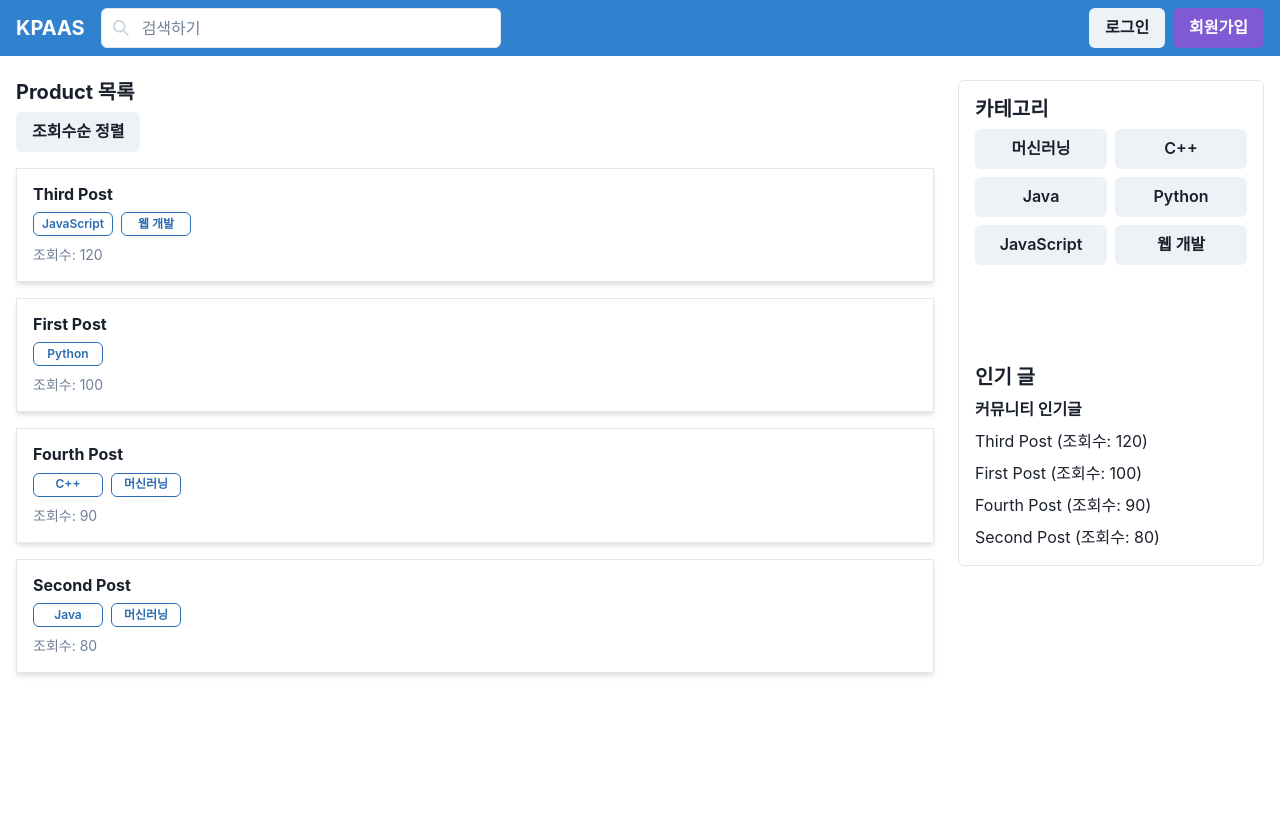
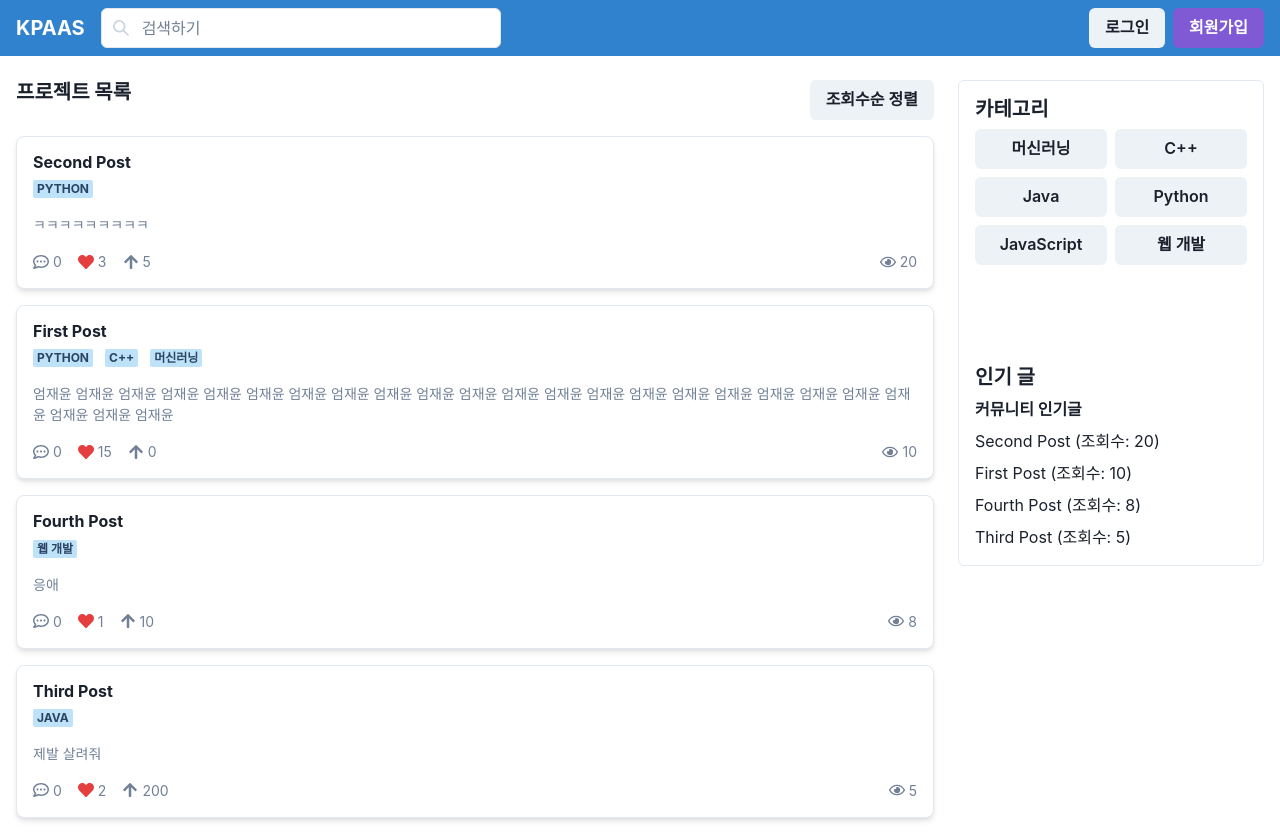
Before and after one commit to K-PaaS-SideKick/k-paas-front, a React (Create React App) app: page /project in a window 1280 px wide. Before the commit the page ends 800 px from the top, so only its background shows below. Built offline with nearby package versions, Linux system fonts and the light colour scheme.

Commit message:
Post design

```diff
--- a/src/Pages/mypage/MypageContainer.tsx
+++ b/src/Pages/mypage/MypageContainer.tsx
@@ -1,21 +1,16 @@
 import React, { useState } from 'react';
 import MypagePresentation from './MypagePresentation';
+import { useAppContext } from "../../AppContext";
 
 const MypageContainer: React.FC = () => {
-  // 예시로 상태를 관리
-  const [userName, setUserName] = useState('John Doe');
-  const [userEmail, setUserEmail] = useState('john.doe@example.com');
 
-  // 이 함수는 사용자 이름을 업데이트할 때 사용됩니다.
-  const updateUserName = (newName: string) => {
-    setUserName(newName);
-  };
+    const context = useAppContext();
+
+    const id = context.userId;
 
   return (
     <MypagePresentation
-      userName={userName}
-      userEmail={userEmail}
-      onUpdateUserName={updateUserName}
+      id = {id}
     />
   );
 };
--- a/src/Pages/mypage/MypagePresentation.tsx
+++ b/src/Pages/mypage/MypagePresentation.tsx
@@ -1,16 +1,13 @@
 import React from 'react';
-import { Link } from 'react-router-dom';
 
 interface MypagePresentationProps {
-  userName: string;
-  userEmail: string;
-  onUpdateUserName: (newName: string) => void;
+  id : string | null
 }
 
 const MypagePresentation: React.FC<MypagePresentationProps> = (props) => {
   return (
     <div>
-      <h2>프로필</h2>
+      <h2>사용자 아이디 : {props.id}</h2>
     </div>
   );
 };
--- a/src/Pages/project/ProjectContainer.tsx
+++ b/src/Pages/project/ProjectContainer.tsx
@@ -4,19 +4,76 @@ import { useDisclosure } from "@chakra-ui/react";
 import ProjectPresentation from "./ProjectPresentation";
 import { useAppContext } from "../../AppContext";
 
+interface Comment {
+  id: number;
+  content: string;
+  authorId: string;
+  createdAt: Date;
+  likes: number;
+}
+
 interface Post {
   id: number;
   title: string;
   content: string;
+  authorId: string;
+  createdAt: Date;
   categories: string[];
   views: number;
+  upvotes: number;
+  likes: number;
+  comments: Comment[];
 }
 
 const dummyPosts: Post[] = [
-  { id: 1, title: "First Post", content: "엄재윤 엄재윤 엄재윤 엄재윤 엄재윤 엄재윤 엄재윤 엄재윤 엄재윤 엄재윤 엄재윤 엄재윤 엄재윤 엄재윤 엄재윤 엄재윤 엄재윤 엄재윤 엄재윤 엄재윤 엄재윤 엄재윤 엄재윤 엄재윤 ", categories: ["Python"], views: 100 },
-  { id: 2, title: "Second Post", content: "메가커피 아샷추 맛있네 메가커피 아샷추 맛있네 메가커피 아샷추 맛있네 메가커피 아샷추 맛있네 메가커피 아샷추 맛있네 메가커피 아샷추 맛있네 메가커피 아샷추 맛있네 메가커피 아샷추 맛있네 ", categories: ["Java", "머신러닝"], views: 80 },
-  { id: 3, title: "Third Post", content: "Third", categories: ["JavaScript", "웹 개발"], views: 120 },
-  { id: 4, title: "Fourth Post", content: "네 번째", categories: ["C++", "머신러닝"], views: 90 },
+  {
+    id: 1,
+    title: "First Post",
+    content: "엄재윤 엄재윤 엄재윤 엄재윤 엄재윤 엄재윤 엄재윤 엄재윤 엄재윤 엄재윤 엄재윤 엄재윤 엄재윤 엄재윤 엄재윤 엄재윤 엄재윤 엄재윤 엄재윤 엄재윤 엄재윤 엄재윤 엄재윤 엄재윤 ",
+    authorId: "user1",
+    createdAt: new Date(),
+    categories: ["Python" ,"C++", "머신러닝"],
+    views: 10,
+    upvotes: 0,
+    likes: 15,
+    comments: []
+  },
+  {
+    id: 2,
+    title: "Second Post",
+    content: "ㅋㅋㅋㅋㅋㅋㅋㅋㅋ",
+    authorId: "user2",
+    createdAt: new Date(),
+    categories: ["Python"],
+    views: 20,
+    upvotes: 5,
+    likes: 3,
+    comments: []
+  },
+  {
+    id: 3,
+    title: "Third Post",
+    content: "제발 살려줘",
+    authorId: "user1",
+    createdAt: new Date(),
+    categories: ["Java"],
+    views: 5,
+    upvotes: 200,
+    likes: 2,
+    comments: []
+  },
+  {
+    id: 4,
+    title: "Fourth Post",
+    content: "응애",
+    authorId: "user4",
+    createdAt: new Date(),
+    categories: ["웹 개발"],
+    views: 8,
+    upvotes: 10,
+    likes: 1,
+    comments: []
+  },
 ];
 
 const categories = ["머신러닝", "C++", "Java", "Python", "JavaScript", "웹 개발"];
@@ -39,6 +96,7 @@ const ProjectContainer: React.FC = () => {
   const [error, setError] = useState<string>("");
 
   const [posts, setPosts] = useState<Post[]>(dummyPosts);
+  const [newComment, setNewComment] = useState("");
   const [filteredPosts, setFilteredPosts] = useState<Post[]>(dummyPosts);
   const [selectedCategories, setSelectedCategories] = useState<string[]>([]);
   const [newPostTitle, setNewPostTitle] = useState("");
@@ -110,12 +168,17 @@ const ProjectContainer: React.FC = () => {
     }
 
     if (newPostTitle && newPostContent && newPostCategories.length > 0) {
-      const newPost = {
+      const newPost: Post = {
         id: posts.length + 1,
         title: newPostTitle,
         content: newPostContent,
+        authorId: context.userId || "",
+        createdAt: new Date(),
         categories: newPostCategories,
-        views: 0
+        views: 0,
+        upvotes: 0,
+        likes: 0,
+        comments: []
       };
       setPosts([newPost, ...posts]);
       setNewPostTitle("");
@@ -125,6 +188,61 @@ const ProjectContainer: React.FC = () => {
     } else {
       alert("제목, 내용을 입력하고 최소한 하나의 카테고리를 선택해주세요.");
     }
+  };
+
+  const handleUpvote = (postId: number) => {
+    setPosts(prevPosts =>
+      prevPosts.map(post =>
+        post.id === postId ? { ...post, upvotes: post.upvotes + 1 } : post
+      )
+    );
+  };
+
+  const handleLike = (postId: number) => {
+    setPosts(prevPosts =>
+      prevPosts.map(post =>
+        post.id === postId ? { ...post, likes: post.likes + 1 } : post
+      )
+    );
+  };
+
+  const handleAddComment = (postId: number) => {
+    if (newComment.trim() === "") return;
+
+    const newCommentObj: Comment = {
+      id: Date.now(),
+      authorId: context.userId || "anonymous",
+      content: newComment,
+      createdAt: new Date(),
+      likes: 0
+    };
+
+    setPosts(prevPosts =>
+      prevPosts.map(post =>
+        post.id === postId
+          ? { ...post, comments: [...post.comments, newCommentObj] }
+          : post
+      )
+    );
+
+    setNewComment("");
+  };
+
+  const handleCommentLike = (postId: number, commentId: number) => {
+    setPosts(prevPosts =>
+      prevPosts.map(post =>
+        post.id === postId
+          ? {
+              ...post,
+              comments: post.comments.map(comment =>
+                comment.id === commentId
+                  ? { ...comment, likes: comment.likes + 1 }
+                  : comment
+              )
+            }
+          : post
+      )
+    );
   };
 
   const handlePostClick = (post: Post) => {
@@ -189,6 +307,12 @@ const ProjectContainer: React.FC = () => {
       isWritePostModalOpen={isWritePostModalOpen}
       onWritePostModalOpen={onWritePostModalOpen}
       onWritePostModalClose={handleWritePostModalClose}  // 수정된 함수 사용
+      handleUpvote={handleUpvote}
+      handleLike={handleLike}
+      handleCommentLike={handleCommentLike}
+      newComment={newComment}
+      setNewComment={setNewComment}
+      handleAddComment={handleAddComment}
     />
   );
 };
--- a/src/Pages/project/ProjectPresentation.tsx
+++ b/src/Pages/project/ProjectPresentation.tsx
@@ -1,6 +1,7 @@
 import React from "react";
 import {
   Avatar,
+  Badge,
   Box,
   Button,
   Checkbox,
@@ -41,6 +42,7 @@ import {
   Wrap,
   WrapItem,
   useBreakpointValue,
+  Divider,
   Drawer,
   DrawerBody,
   DrawerHeader,
@@ -49,7 +51,7 @@ import {
   DrawerCloseButton,
 } from "@chakra-ui/react";
 import { TbLogout } from "react-icons/tb";
-import { BiLogIn } from "react-icons/bi";
+import { FaRegCommentDots, FaHeart, FaArrowUp, FaRegEye } from "react-icons/fa";
 import { Navigate, NavigateFunction } from "react-router-dom";
 import {
   ChevronDownIcon,
@@ -60,12 +62,25 @@ import {
 } from "@chakra-ui/icons";
 import { User, MessageSquare, Lightbulb, Share2 } from "lucide-react";
 
+interface Comment {
+  id: number;
+  content: string;
+  authorId: string;
+  createdAt: Date;
+  likes: number;
+}
+
 interface Post {
   id: number;
   title: string;
   content: string;
+  authorId: string;
+  createdAt: Date;
   categories: string[];
   views: number;
+  upvotes: number;
+  likes: number;
+  comments: Comment[];
 }
 
 interface ProjectPresentationProps {
@@ -107,6 +122,12 @@ interface ProjectPresentationProps {
   isDrawerOpen: boolean;
   onDrawerOpen: () => void;
   onDrawerClose: () => void;
+  handleUpvote: (postId: number) => void;
+  handleLike: (postId: number) => void;
+  handleCommentLike: (postId: number, commentId: number) => void;
+  newComment: string;
+  setNewComment: (comment: string) => void;
+  handleAddComment: (postId: number) => void;
 }
 
 const ProjectPresentation: React.FC<ProjectPresentationProps> = (props) => {
@@ -130,7 +151,13 @@ const ProjectPresentation: React.FC<ProjectPresentationProps> = (props) => {
       >
         <Flex align="center" justify="space-between">
           <Flex align="center" flex={1}>
-            <Box fontWeight="bold" fontSize="xl" color="white" mr={4}>
+            <Box
+              fontWeight="bold"
+              fontSize="xl"
+              color="white"
+              mr={4}
+              cursor="pointer"
+            >
               KPAAS
             </Box>
             <InputGroup maxW={isMobile ? "60%" : "400px"}>
@@ -181,8 +208,18 @@ const ProjectPresentation: React.FC<ProjectPresentationProps> = (props) => {
                       colorScheme="blue.500"
                     />
                     <MenuList borderRadius={"20px"}>
-                      <MenuItem borderRadius={"15px"} onClick={() => props.navigate("/mypage")}>마이페이지</MenuItem>
-                      <MenuItem borderRadius={"15px"} onClick={() => props.navigate("/settings")}>설정</MenuItem>
+                      <MenuItem
+                        borderRadius={"15px"}
+                        onClick={() => props.navigate("/mypage")}
+                      >
+                        마이페이지
+                      </MenuItem>
+                      <MenuItem
+                        borderRadius={"15px"}
+                        onClick={() => props.navigate("/settings")}
+                      >
+                        설정
+                      </MenuItem>
                       <MenuItem borderRadius={"15px"} onClick={props.onLogout}>
                         <TbLogout />
                         로그아웃
@@ -215,13 +252,21 @@ const ProjectPresentation: React.FC<ProjectPresentationProps> = (props) => {
             <VStack spacing={4} align="stretch">
               {/* Posts List */}
               <Box>
+                <Flex>
                   <Heading size="md" mb={2}>
-                  Product 목록
+                    프로젝트 목록
                   </Heading>
+                  <Spacer />
                   <Button mb={4} onClick={props.toggleSortByViews}>
                     {props.sortByViews ? "기본 정렬" : "조회수순 정렬"}
                   </Button>
-                {props.posts.map((post) => (
+                </Flex>
+                {props.posts.length === 0 ? (
+                  <Text align="center" mt={4} color="gray.500">
+                    해당되는 프로젝트가 없습니다.
+                  </Text>
+                ) : (
+                  props.posts.map((post) => (
                     <Box
                       key={post.id}
                       p={4}
@@ -230,27 +275,77 @@ const ProjectPresentation: React.FC<ProjectPresentationProps> = (props) => {
                       mb={4}
                       onClick={() => props.handlePostClick(post)}
                       cursor="pointer"
+                      borderRadius="lg"
+                      bg="white"
                     >
-                    <Heading size="sm">{post.title}</Heading>
-                    <Wrap mt={2}>
+                      <Flex direction="column">
+                        <Heading size="sm" mb={2}>
+                          {post.title}
+                        </Heading>
+                        <Wrap mb={4}>
                           {post.categories.map((category) => (
                             <WrapItem key={category}>
-                          <Button
-                            size="xs"
-                            colorScheme="blue"
-                            variant="outline"
-                            minWidth="70px"
-                          >
+                              <Badge colorScheme="blue" mr={1}>
                                 {category}
-                          </Button>
+                              </Badge>
                             </WrapItem>
                           ))}
                         </Wrap>
-                    <Text mt={2} fontSize="sm" color="gray.500">
-                      조회수: {post.views}
+                        <Text fontSize="sm" color="gray.500" mb={4}>
+                          {post.content.length > 100
+                            ? `${post.content.slice(0, 100)}...더보기`
+                            : post.content}
                         </Text>
+                        <Flex align="center">
+                          <Flex align="center" mr={4}>
+                            <Icon
+                              as={FaRegCommentDots}
+                              mr={1}
+                              color="gray.500"
+                            />
+                            <Text fontSize="sm" color="gray.500">
+                              {post.comments.length}
+                            </Text>
+                          </Flex>
+                          <Flex
+                            align="center"
+                            mr={4}
+                            onClick={(e) => {
+                              e.stopPropagation();
+                              props.handleLike(post.id || 0);
+                            }}
+                          >
+                            <Icon as={FaHeart} mr={1} color="red.500" />
+                            <Text fontSize="sm" color="gray.500">
+                              {post.likes}
+                            </Text>
+                          </Flex>
+                          <Flex
+                            align="center"
+                            mr={4}
+                            onClick={(e) => {
+                              e.stopPropagation();
+                              props.handleUpvote(post.id || 0);
+                            }}
+                          >
+                            <Icon as={FaArrowUp} mr={1} color="gray.500" />
+                            <Text fontSize="sm" color="gray.500">
+                              {post.upvotes}
+                            </Text>
+                          </Flex>
+                          <Spacer />
+                          <Flex align="center">
+                            <Icon as={FaRegEye} mr={1} color="gray.500" />
+                            <Text fontSize="sm" color="gray.500">
+                              {post.views}
+                            </Text>
+                          </Flex>
+                        </Flex>
+                        <Spacer />
+                      </Flex>
                     </Box>
-                ))}
+                  ))
+                )}
               </Box>
             </VStack>
           </GridItem>
@@ -322,7 +417,11 @@ const ProjectPresentation: React.FC<ProjectPresentationProps> = (props) => {
       </Container>
 
       {/* Drawer for mobile */}
-      <Drawer isOpen={props.isDrawerOpen} placement="right" onClose={props.onDrawerClose}>
+      <Drawer
+        isOpen={props.isDrawerOpen}
+        placement="right"
+        onClose={props.onDrawerClose}
+      >
         <DrawerOverlay />
         <DrawerContent>
           <DrawerCloseButton />
@@ -427,8 +526,18 @@ const ProjectPresentation: React.FC<ProjectPresentationProps> = (props) => {
                     colorScheme="blue.500"
                   />
                   <MenuList borderRadius={"20px"}>
-                    <MenuItem borderRadius={"15px"} onClick={() => props.navigate("/mypage")}>마이페이지</MenuItem>
-                    <MenuItem borderRadius={"15px"} onClick={() => props.navigate("/settings")}>설정</MenuItem>
+                    <MenuItem
+                      borderRadius={"15px"}
+                      onClick={() => props.navigate("/mypage")}
+                    >
+                      마이페이지
+                    </MenuItem>
+                    <MenuItem
+                      borderRadius={"15px"}
+                      onClick={() => props.navigate("/settings")}
+                    >
+                      설정
+                    </MenuItem>
                     <MenuItem borderRadius={"15px"} onClick={props.onLogout}>
                       <TbLogout />
                       로그아웃
@@ -443,7 +552,7 @@ const ProjectPresentation: React.FC<ProjectPresentationProps> = (props) => {
                 <IconButton
                   aria-label="New Post"
                   icon={<EditIcon />}
-                  colorScheme="blue"
+                  variant="ghost"
                   onClick={props.onWritePostModalOpen}
                 />
               </>
@@ -626,6 +735,12 @@ const ProjectPresentation: React.FC<ProjectPresentationProps> = (props) => {
           <ModalBody>
             <Text>{props.selectedPost?.content}</Text>
             <Text mt={4} fontWeight="bold">
+              작성자: {props.selectedPost?.authorId}
+            </Text>
+            <Text>
+              작성 시간: {props.selectedPost?.createdAt.toLocaleString()}
+            </Text>
+            <Text mt={4} fontWeight="bold">
               카테고리:
             </Text>
             <Wrap mt={2}>
@@ -638,9 +753,84 @@ const ProjectPresentation: React.FC<ProjectPresentationProps> = (props) => {
               ))}
             </Wrap>
             <Text mt={4} fontWeight="bold">
-              조회수: {(props.selectedPost?.views ?? 0) + 1}
+              조회수: {props.selectedPost?.views}
             </Text>
+            <Flex>
+              <Flex
+                align="center"
+                mr={4}
+                cursor="pointer"
+                onClick={(e) => {
+                  e.stopPropagation();
+                  props.handleLike(props.selectedPost?.id || 0);
+                }}
+              >
+                <Icon as={FaHeart} mr={1} color="red.500" />
+                <Text fontSize="sm" color="gray.500">
+                  {props.selectedPost?.likes}
+                </Text>
+              </Flex>
+              <Flex
+                align="center"
+                mr={4}
+                cursor="pointer"
+                onClick={(e) => {
+                  e.stopPropagation();
+                  props.handleUpvote(props.selectedPost?.id || 0);
+                }}
+              >
+                <Icon as={FaArrowUp} mr={1} color="gray.500" />
+                <Text fontSize="sm" color="gray.500">
+                  {props.selectedPost?.upvotes}
+                </Text>
+              </Flex>
+            </Flex>
+            <Divider my={4} />
+            <Text fontWeight="bold">댓글:</Text>
+            {props.selectedPost?.comments.map((comment) => (
+              <Box
+                key={comment.id}
+                mt={2}
+                p={2}
+                bg="gray.100"
+                borderRadius="md"
+              >
+                <Text fontWeight="bold">{comment.authorId}</Text>
+                <Text>{comment.content}</Text>
+                <Text fontSize="sm" color="gray.500">
+                  {comment.createdAt.toLocaleString()}
+                </Text>
+                <Button
+                  size="sm"
+                  variant={"ghost"}
+                  onClick={() =>
+                    props.handleCommentLike(
+                      props.selectedPost?.id || 0,
+                      comment.id
+                    )
+                  }
+                >
+                  ❤️ ({comment.likes})
+                </Button>
+              </Box>
+            ))}
+            <Box mt={4}>
+              <Textarea
+                value={props.newComment}
+                onChange={(e) => props.setNewComment(e.target.value)}
+                placeholder="댓글을 입력하세요"
+              />
+              <Button
+                mt={2}
+                onClick={() =>
+                  props.handleAddComment(props.selectedPost?.id || 0)
+                }
+              >
+                댓글 작성
+              </Button>
+            </Box>
           </ModalBody>
+
           <ModalFooter>
             <Button colorScheme="blue" mr={3} onClick={props.onPostModalClose}>
               닫기
```
Lines whose indentation alone changed are shown as unchanged.
